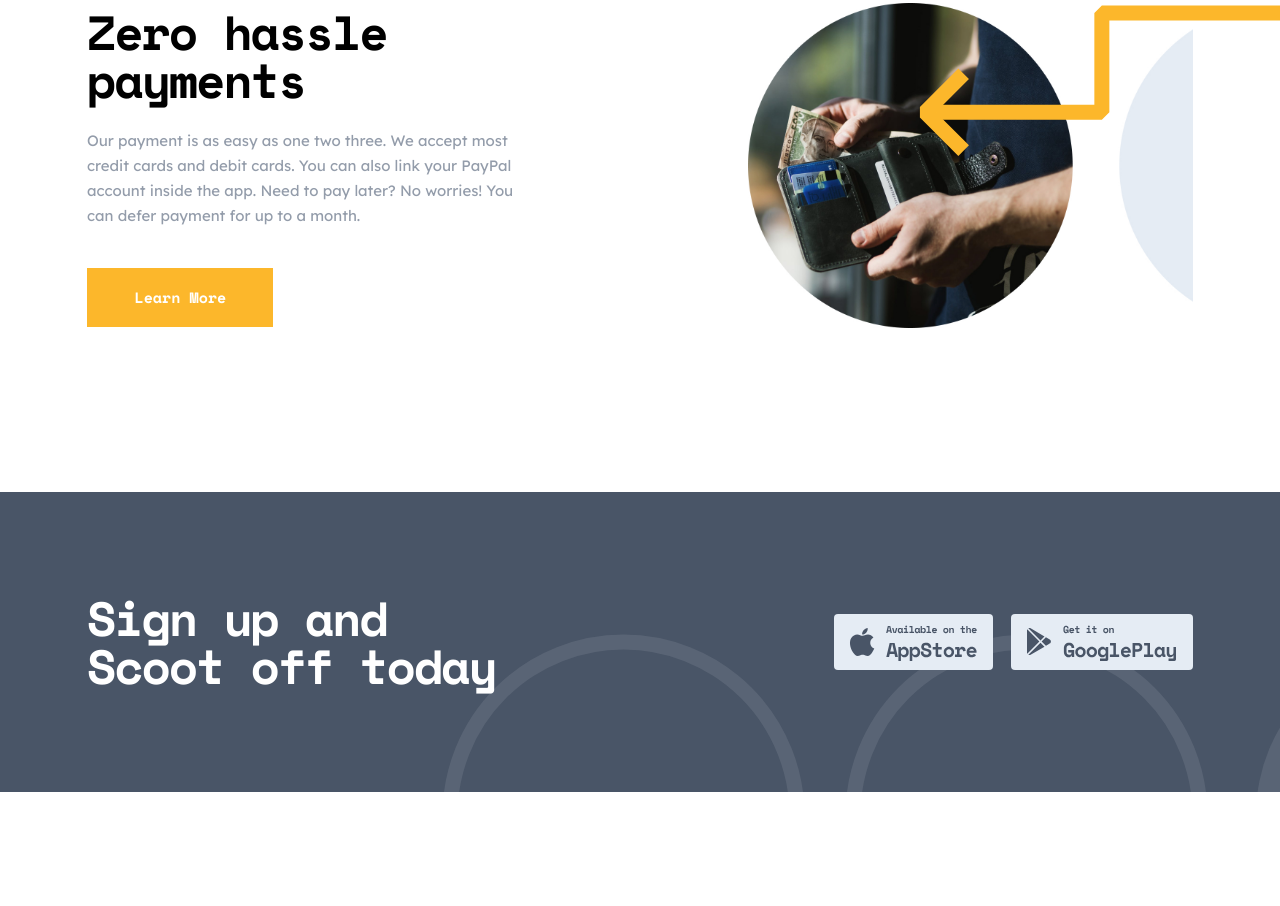
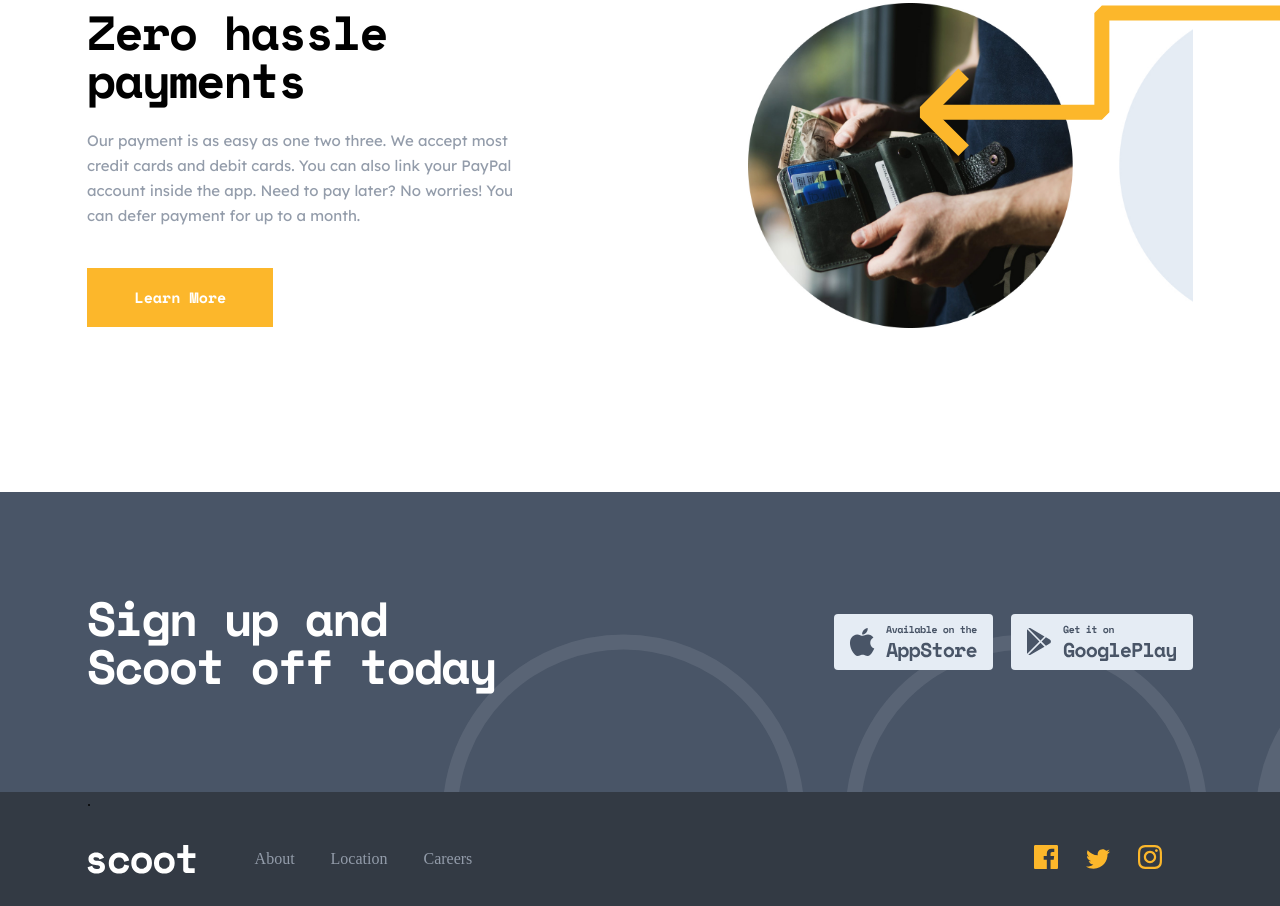
Before and after one commit to Mokhigulisoeva/thefirstexam-, a plain HTML site: page index.html in a window 1280 px wide. Shown: the part 2628-3534 px from the top of the page. Before the commit the page ends 3420 px from the top, so only its background shows below. Drawn offline with nearby package versions, Linux system fonts and the light colour scheme.

Commit message:
scooter-footer is added

```diff
--- a/index.html
+++ b/index.html
@@ -133,5 +133,25 @@
             </div>
         </div>
     </section>
+
+    <footer class="scooter-footer">
+        <div class="scooter-footer__container">
+            . <div class="scooter-footer__wrapper">
+
+                  <img class="scooter-footer__logo" src="./images/scoot (1).svg" alt="footer_logo">
+
+                <div class="scooter-footer__links">
+                  <a href="#">About</a>
+                  <a href="#">Location</a>
+                  <a href="#">Careers</a>
+                </div>
+                <div class="scooter-footer__apps">
+                  <img src="./images/Path.svg" alt="" class="scooter-footer__img">
+                  <img src="./images/Path (1).svg" alt="" class="scooter-footer__img">
+                  <img src="./images/Shape.svg" alt="" class="scooter-footer__img">
+                </div>
+              </div>
+        </div>
+    </footer>
 </body>
 </html>
--- /dev/null
+++ b/styles/_scooter-footer.scss
@@ -0,0 +1,42 @@
+.scooter-footer{
+background-color:  #333A44;;
+
+.scooter-footer__container{
+    width: 1106px;
+    margin: 0 auto;
+
+    .scooter-footer__wrapper{
+        display: flex;
+        align-items: center;
+        padding: 35px 0 32.45px;
+
+        .scooter-footer__logo{
+            margin-right: 58.58px;
+
+        }
+        .scooter-footer__links{
+            margin-right: 530px;
+               a{
+            text-decoration: none;
+            margin-right: 32px;
+            color: #939CAA;
+            transition: 0.3s;
+           }
+           a:hover{
+            color: #FCB72B;
+           }
+        }
+        .scooter-footer__apps{
+
+            .scooter-footer__img{
+                margin-right: 24px;
+                transition: 0.3s;
+            }
+            .scooter-footer__img:hover{
+                background-color: #E5ECF4;
+
+            }
+        }
+    }
+}
+}
--- a/styles/_variables.scss
+++ b/styles/_variables.scss
@@ -0,0 +1,3 @@
+:root{
+    --
+}
--- a/styles/main.scss
+++ b/styles/main.scss
@@ -11,3 +11,4 @@ body{
 @import "use-scooter";
 @import"using-opportunities";
 @import"sign-up";
+@import"scooter-footer";
```
Also changed, not shown: styles/main.css, 1 other file.
